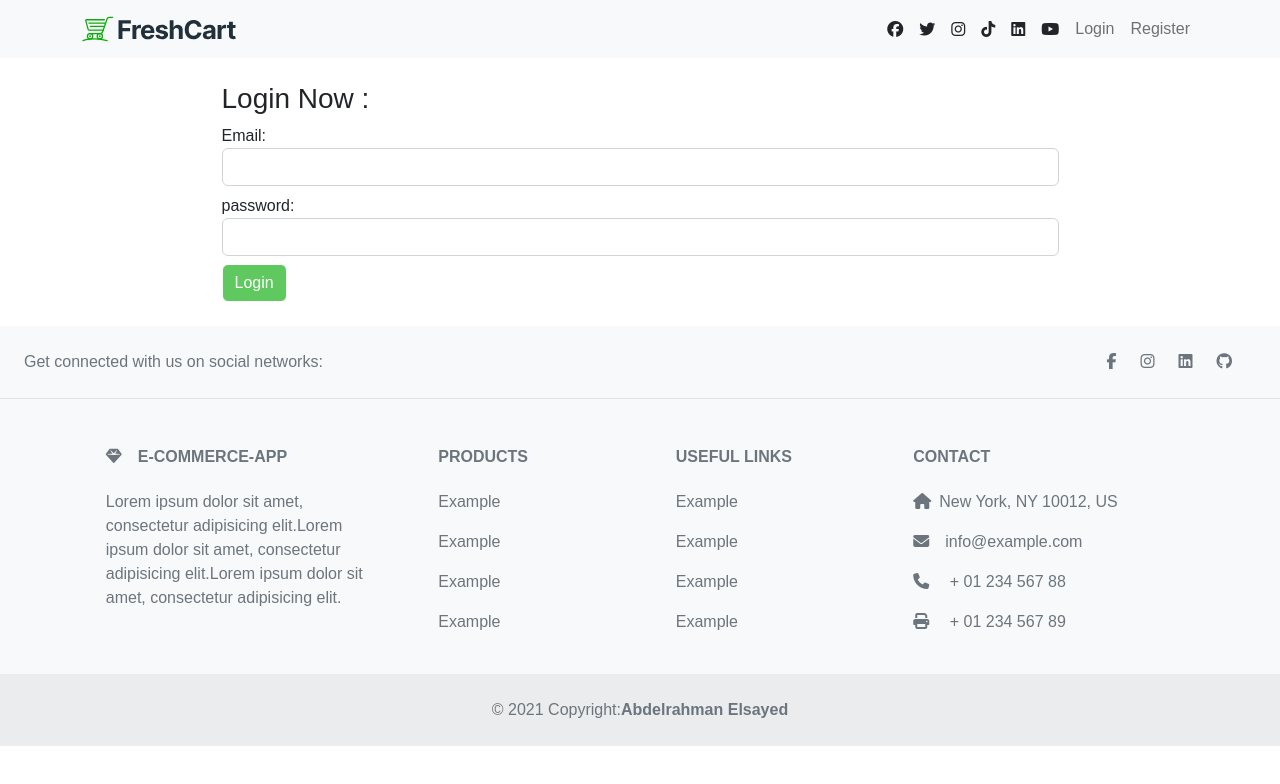
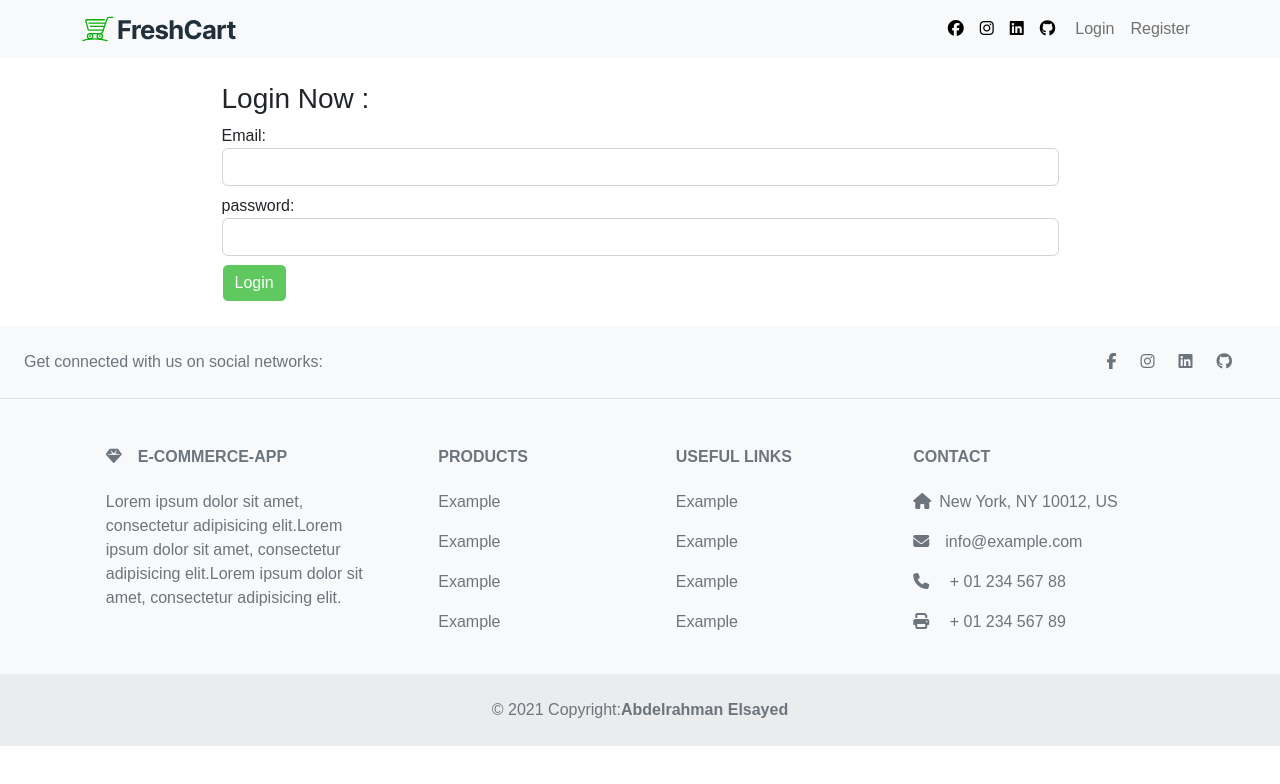
Before and after one commit to Abdelrahman0122/e-commerce-app, a React (Create React App) app: page /login in a window 1280 px wide. Shown: the top 784 px of the page. Built offline with nearby package versions, Linux system fonts and the light colour scheme; a web font is replaced by a local one.

Commit message:
Some Changes

```diff
--- a/src/Components/Navbar/Navbar.jsx
+++ b/src/Components/Navbar/Navbar.jsx
@@ -33,9 +33,6 @@ export default function Navbar({userData,logOut}) {
           <li className="nav-item">
             <Link className="nav-link" to="Categories">Categories</Link>
           </li>
-          <li className="nav-item">
-            <Link className="nav-link" to="Brands">Brands</Link>
-          </li>
 
 
         </ul>:null}
@@ -43,15 +40,13 @@ export default function Navbar({userData,logOut}) {
 
 
         <ul className="navbar-nav ms-auto mt-2 mt-lg-0">
-        <li className="nav-item d-flex align-items-center">
-          <i className='fab mx-2 fa-facebook' ></i>
-          <i className='fab mx-2 fa-twitter' ></i>
-          <i className='fab mx-2 fa-instagram' ></i>
-          <i className='fab mx-2 fa-tiktok' ></i>
-          <i className='fab mx-2 fa-linkedin' ></i>
-          <i className='fab mx-2 fa-youtube' ></i>
+        <li className="nav-item d-flex align-items-center m-1">
+        <a href='https://www.facebook.com/profile.php?id=100003799342442'><i className='fab mx-2 fa-facebook' ></i></a>
+          <a href='https://www.instagram.com/abdelrahman_elsayed123/'><i className='fab mx-2 fa-instagram' ></i></a>
+          <a href='https://www.linkedin.com/in/abdelrahman-elsayed-828736234/'><i className='fab mx-2 fa-linkedin' ></i></a>
+      <a href='https://github.com/Abdelrahman0122'><i className='fab mx-2 fa-github' ></i></a>
 
-          </li>
+      </li>
 
          {userData ==null ?   <>
         <li className="nav-item">
--- a/src/Components/NotFound/NotFound.jsx
+++ b/src/Components/NotFound/NotFound.jsx
@@ -1,9 +1,14 @@
 import React from 'react'
 import styles from './NotFound.module.css'
 export default function NotFound() {
+
   return <>
-
-    <h2>NotFound</h2>
+      <div className="d-flex justify-content-center align-items-center m-5" >
+      <div>
+        <h1 className="text-center mb-4">Page Not Found</h1>
+        <img src={require('../../assets/images/error.svg').default} alt="Error" className="img-fluid" />
+      </div>
+    </div>
 
     </>
 
--- a/src/Components/ProductDetails/ProductDetails.jsx
+++ b/src/Components/ProductDetails/ProductDetails.jsx
@@ -1,10 +1,24 @@
-import React, { useEffect, useState } from "react";
+import React, { useContext,useEffect, useState } from "react";
 import styles from "./ProductDetails.module.css";
 import { useParams } from "react-router-dom";
 import axios from "axios";
 import Slider from "react-slick";
+import { cartContext } from "../../Context/CartContext";
+import { toast } from "react-hot-toast";
 export default function ProductDetails() {
+  let { addToCart } = useContext(cartContext);
   let { id } = useParams();
+
+  //addproduct to the cart
+  async function addProduct(productId) {
+    let response = await addToCart(productId);
+    if (response.data.status === "success") {
+      toast.success(response.data.message, { duration: 2000 });
+    } else {
+      toast.error("Error", { duration: 2000 });
+    }
+    console.log(response);
+  }
 
   const [isLoading, setisLoading] = useState(false);
   const [ProductDetails, setProductDetails] = useState({});
@@ -25,24 +39,30 @@ const [ProductDetails, setProductDetails] = useState({});
     infinite: true,
     speed: 500,
     slidesToShow: 1,
-    slidesToScroll: 1
+    slidesToScroll: 1,
   };
   return (
     <>
       <div className="container">
         <div className="row align-items-center justify-content-center py-3">
-          {isLoading?<div className="text-center mt-5"> <i className="fas fa-2x fa-spinner fa-spin text-main"></i></div>: <> <div className="col-md-4 py-5">
-
+          {isLoading ? (
+            <div className="text-center mt-5">
+              {" "}
+              <i className="fas fa-2x fa-spinner fa-spin text-main"></i>
+            </div>
+          ) : (
+            <>
+              {" "}
+              <div className="col-md-4 py-5">
                 <Slider {...settings}>
-{ProductDetails?.images?.map((img)=><div>
-<img  className='w-100' src={img} alt="" />
-</div>)}
-
+                  {ProductDetails?.images?.map((img) => (
+                    <div>
+                      <img className="w-100" src={img} alt="" />
+                    </div>
+                  ))}
                 </Slider>
               </div>
-<div className="col-md-8">
-
-
+              <div  className="col-md-8">
                 <h1>{ProductDetails.title}</h1>
                 <p>{ProductDetails.description}</p>
                 <div className="d-flex justify-content-between">
@@ -52,9 +72,10 @@ const [ProductDetails, setProductDetails] = useState({});
                     {ProductDetails.ratingsAverage}
                   </span>
                 </div>
-  <button className="btn bg-main text-white w-100">+ Add</button>
-</div></>}
-
+                <button className="btn bg-main text-white w-100" onClick={()=>addProduct(id)}>+ Add</button>
+              </div>
+            </>
+          )}
         </div>
       </div>
     </>
```
Lines whose indentation alone changed are shown as unchanged.
